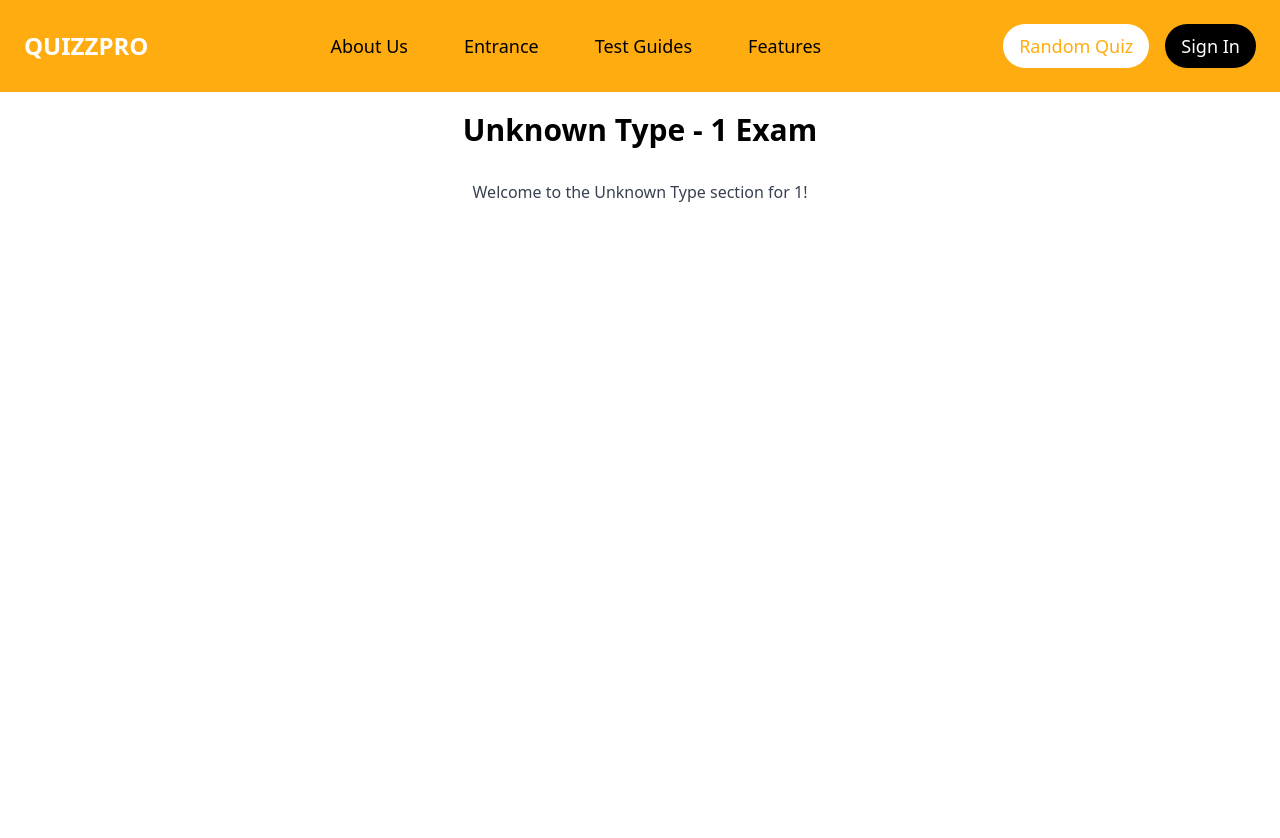
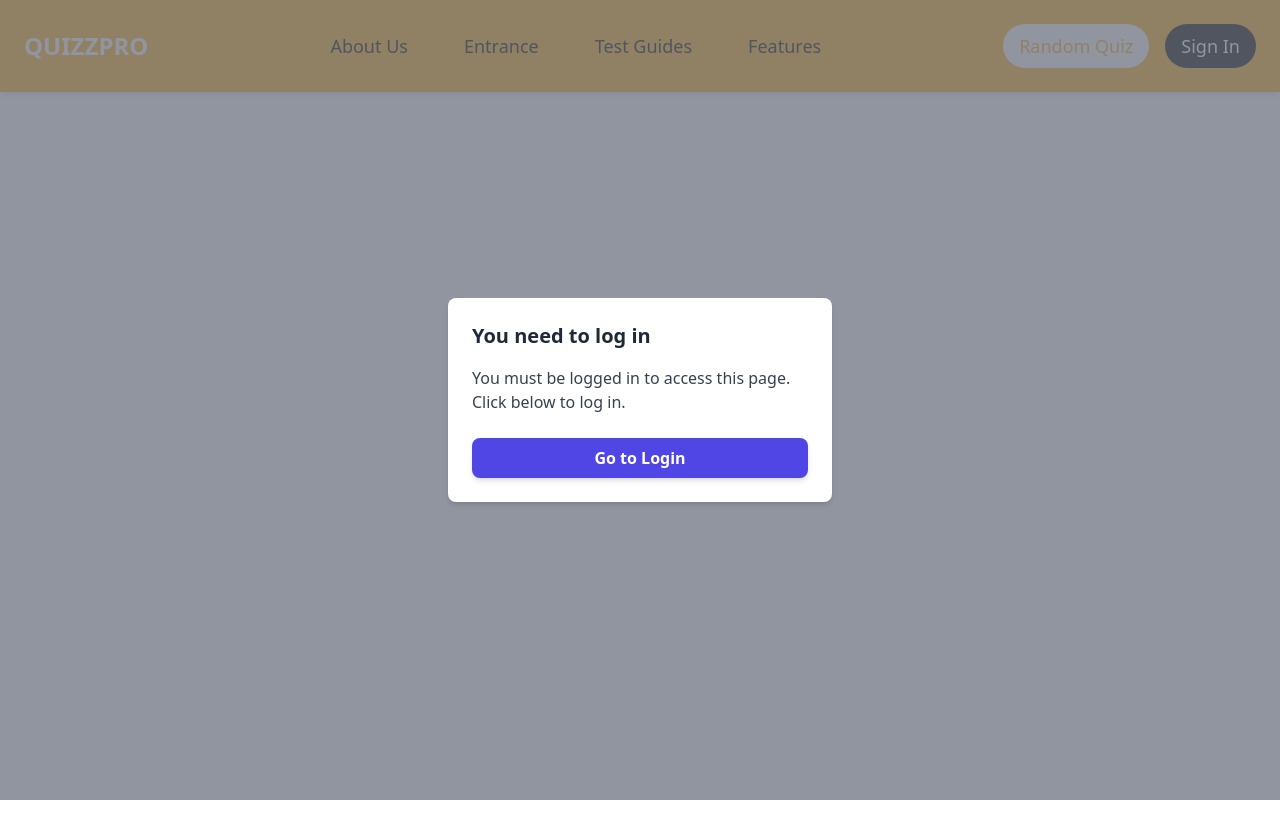
Before and after one commit to shresthastephen/Quizz, a React (Vite) app: page /entrance/1/1 in a window 1280 px wide. Shown: the top 838 px of the page. After the commit the page ends 800 px from the top, so only its background shows below. Built offline with nearby package versions, Linux system fonts and the light colour scheme.

Commit message:
added signin pop up for model, old questions and real-time question page for each entrance courses

```diff
--- a/src/pages/QuestionTypePage.jsx
+++ b/src/pages/QuestionTypePage.jsx
@@ -1,5 +1,5 @@
-import React from "react";
-import { useParams } from "react-router-dom";
+import React, { useState } from "react";
+import { useParams, useNavigate } from "react-router-dom"; // Import useNavigate instead of useHistory
 
 const questionTypes = {
   free: "Free Trial",
@@ -10,7 +10,48 @@ const questionTypes = {
 
 const QuestionTypePage = () => {
   const { course, type } = useParams();
+  const navigate = useNavigate(); // Replace useHistory with useNavigate
   const typeName = questionTypes[type] || "Unknown Type";
+
+  // Example: Check if the user is logged in (using localStorage for simplicity)
+  const isLoggedIn = !!localStorage.getItem("userToken");
+
+  // Modal state
+  const [showModal, setShowModal] = useState(false);
+
+  // Only show the modal for types other than 'free'
+  if (!isLoggedIn && type !== "free") {
+    if (!showModal) {
+      setShowModal(true);
+    }
+
+    // Handle login redirection
+    const handleLoginRedirect = () => {
+      navigate("/signin"); // Use navigate for redirection
+    };
+
+    return (
+      <div>
+        {/* Modal */}
+        {showModal && (
+          <div className="fixed inset-0 bg-gray-500 bg-opacity-75 flex items-center justify-center z-50">
+            <div className="bg-white p-6 rounded-lg shadow-md w-96">
+              <h2 className="text-xl font-bold text-gray-800 mb-4">You need to log in</h2>
+              <p className="text-gray-700 mb-6">
+                You must be logged in to access this page. Click below to log in.
+              </p>
+              <button
+                onClick={handleLoginRedirect}
+                className="w-full py-2 bg-indigo-600 text-white rounded-lg font-semibold shadow-md hover:bg-indigo-700 focus:outline-none focus:ring-2 focus:ring-indigo-500"
+              >
+                Go to Login
+              </button>
+            </div>
+          </div>
+        )}
+      </div>
+    );
+  }
 
   return (
     <div className="bg-white min-h-screen px-10 py-5 text-center">
```
